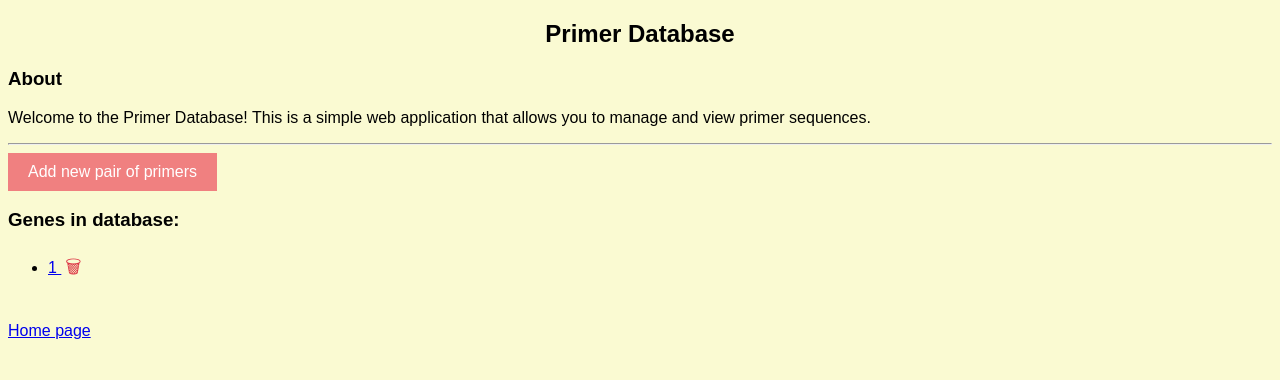
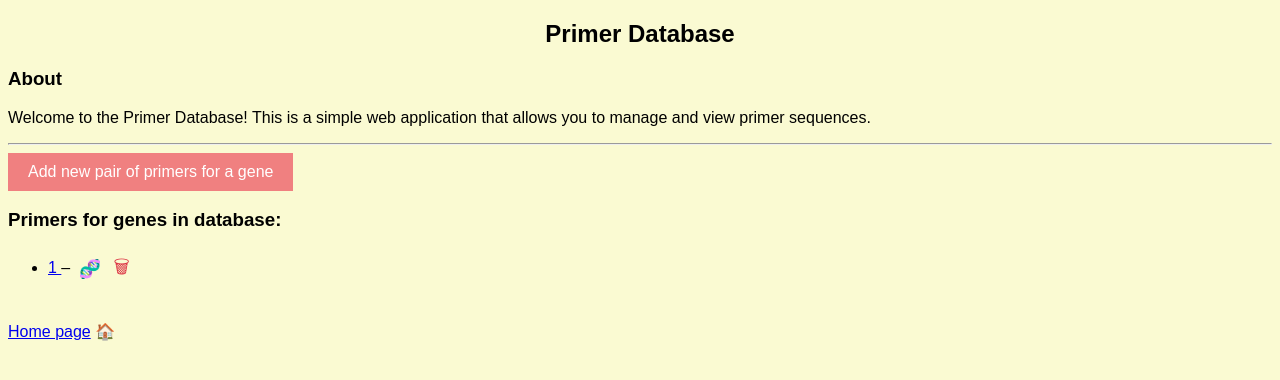
Before and after one commit to vladissta/DB_primers, a Flask app: page / in a window 1280 px wide. Shown: the top 380 px of the page. Run offline with Flask 3, Linux system fonts and the light colour scheme; tables that the repository leaves empty hold one stand-in row (values such as "Sample post").

Commit message:
added genes

```diff
--- a/app/app.py
+++ b/app/app.py
@@ -28,6 +28,22 @@ def index():
 def pairs(gene_id):
     primers = Primers.get_by_gene(gene_id, get_db())
     return render_template('pairs.html', gene_id=gene_id, primers=primers)
+
+
+@app.route('/gene/<gene_id>')
+def gene(gene_id):
+    gene = Gene.get(gene_id, get_db())
+    return render_template('gene.html', gene=gene)
+
+@app.route('/gene_edit/<gene_id>', methods=['GET', 'POST'])
+def gene_edit(gene_id, seq=None):
+    gene = Gene.get(gene_id, get_db())
+    if request.method == 'POST':
+        gene.seq = seq if seq else request.form['sequence']
+        gene.save(get_db())
+        return redirect(url_for('gene', gene_id=gene.gene_id))
+    else:
+        return render_template('gene_edit.html', gene=gene)
 
 
 @app.route('/add', methods=['GET', 'POST'])
--- a/app/models/models.py
+++ b/app/models/models.py
@@ -28,8 +28,8 @@ class Gene(TableClass):
         self._seq = seq
         self._saved = False
 
-    def __str__(self):
-        return self._gene_id
+    # def __str__(self):
+    #     return self._gene_id
 
     @property
     def gene_id(self):
@@ -63,10 +63,10 @@ class Gene(TableClass):
                         (self._gene_id, self._seq))
         else:
             con.execute('''
-                UPDATE genes
-                SET sequence = ?
-                WHERE gene_id = ?;
-                ''',
+                        UPDATE genes
+                        SET sequence = ?
+                        WHERE gene_id = ?;
+                        ''',
                         (self._seq, self._gene_id))
         con.commit()
         self._saved = True
--- a/app/static/styles.css
+++ b/app/static/styles.css
@@ -29,7 +29,7 @@ h1 {
     outline: none;
 }
 
-.btn-delete {
+.btn-small {
     background: none;
     border: none;
     color: #dc3545;
@@ -38,10 +38,28 @@ h1 {
     cursor: pointer;
     vertical-align: middle;
 }
-.btn-delete:hover {
+.btn-small:hover {
     color: red;
     background-color: lightblue;
     border-radius: 4px;
+}
+
+.seq {
+    /* word-wrap: break-word; */
+    overflow-wrap: break-word;
+    font-family: monospace;
+    font-size: 16px;
+    width: 500px;
+}
+
+.btn-del-gene {
+    background: none;
+    border: none;
+    padding: 0;
+    font: inherit;
+    color: blue;
+    text-decoration: underline;
+    cursor: pointer
 }
 
 table, th, td {
--- a/app/templates/add.html
+++ b/app/templates/add.html
@@ -50,7 +50,7 @@
 {% endif %}
 
     <div>
-        <label for="forward-primer">Forward Primer</label><br>
+        <label for="forward-primer"><b>Forward Primer</b></label><br>
         <textarea
         id="forward-primer"
         name="forward_primer"
@@ -60,7 +60,7 @@
         required>{{ primers.fwd_seq if primers else ''}}</textarea>
     </div>
     <div>
-        <label for="reverse-primer">Reverse Primer</label><br>
+        <label for="reverse-primer"><b>Reverse Primer</b></label><br>
         <textarea
         id="reverse-primer"
         name="reverse_primer"
@@ -69,7 +69,6 @@
         placeholder="e.g. CGTACGCGT..."
         required>{{ primers.rev_seq if primers else ''}}</textarea>
     </div>
-
     <input type="submit" value="Save">
   </form>
 
--- a/app/templates/index.html
+++ b/app/templates/index.html
@@ -12,24 +12,30 @@
 {% endblock %}
 
 {% block content %}
-  <button class="btn-add" onclick="location.href='{{ url_for('add') }}'">Add new pair of primers</button>
+  <button class="btn-add" onclick="location.href='{{ url_for('add') }}'">
+    Add new pair of primers for a gene
+  </button>
 
-  <h3>Genes in database:</h3>
+  <h3>Primers for genes in database:</h3>
   <ul>
     {% for gene_id in gene_ids %}
       <li>
         <a href="{{ url_for('pairs', gene_id=gene_id) }}">
           {{ gene_id }}
         </a>
-        <!-- <a href="{{ url_for('pairs', gene_id=gene_id) }}">
-          Sequence
-        </a> -->
+        –
+
+        <form action="{{ url_for('gene', gene_id=gene_id) }}"
+        style="display: inline-block;">
+        <button type="submit" class="btn-small" title="Gene sequence">&#129516</button>
+        </form>
+
         <form action="{{ url_for('delete_gene', gene_id=gene_id) }}" method="post"
         style="display: inline-block;"
         onsubmit="return confirm('Are you sure you want to delete {{ gene_id }} gene and all its primers?');">
-        <button type="submit" class="btn-delete">&#128465</button>
+        <button type="submit" class="btn-small" title="Delete">&#128465</button>
+
         </form>
-
       </li>
     {% endfor %}
   </ul>
--- a/app/templates/layout.html
+++ b/app/templates/layout.html
@@ -14,6 +14,6 @@
             {% block content %} {% endblock %}
         </section>
     </main><br>
-    <a href="{{ url_for('index') }}">Home page</a>
+    <a href="{{ url_for('index') }}">Home page</a> &#127968
 </body>
 </html>
```
Also changed, not shown: app/templates/gene.html (added, +34 -0 lines), app/templates/gene_edit.html (added, +39 -0 lines), app/templates/pairs.html (+14 -13 lines).
